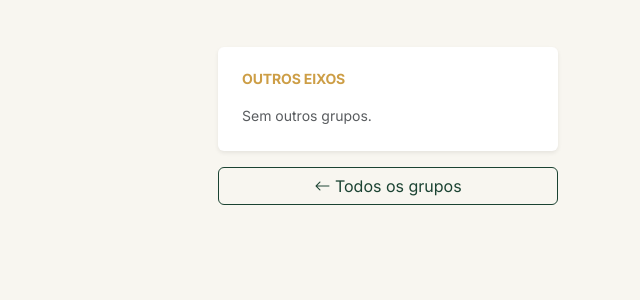
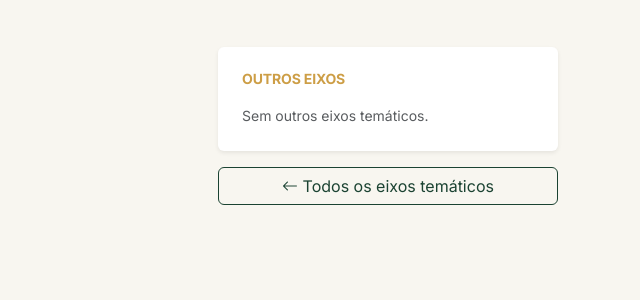
Before and after one commit to fabiomconde/observatorio2, a Django app: template core/templates/core/grupo_detalhe.html in a window 1280 px wide. Shown: the part 316-616 px from the top of the page, without its empty margins (640-1280 px from the left). Run offline with Django 5.2, Linux system fonts and the light colour scheme; the template is opened without the code that fills it, so the values that code supplies are empty.

Commit message:
correção de texto e novos ícones

```diff
--- a/core/management/commands/seed_data.py
+++ b/core/management/commands/seed_data.py
@@ -585,16 +585,16 @@ class Command(BaseCommand):
     ("Territorialidade e Integração", "🗺️",
      "Leitura integrada do território, considerando as relações entre sociedade, ambiente, economia, cultura e espaço.", 2),
 
-    ("Conhecimento e Evidências", "🔬",
+    ("Conhecimento e Evidências", "📖",
      "Produção de conhecimento baseada em evidências, métodos transparentes e informações rastreáveis e confiáveis.", 3),
 
     ("Interdisciplinaridade e Colaboração", "🤝",
      "Integração de diferentes áreas do conhecimento, saberes e experiências para compreender problemas complexos de forma colaborativa.", 4),
 
-    ("Transparência, Ética e Responsabilidade", "🔎",
+    ("Transparência, Ética e Responsabilidade", "👁️",
      "Gestão responsável da informação, com transparência, ética, proteção de dados e compromisso com a qualidade das informações.", 5),
 
-    ("Incidência e Transformação Social", "📢",
+    ("Incidência e Transformação Social", "✊",
      "Produção de conhecimento voltada à participação social, às políticas públicas e à transformação das realidades e desigualdades identificadas.", 6),
 ]
         for titulo, icone, desc, ordem in pilares:
--- a/core/templates/core/grupo_detalhe.html
+++ b/core/templates/core/grupo_detalhe.html
@@ -37,12 +37,12 @@
                         {{ r.titulo }}
                     </a>
                     {% empty %}
-                    <p class="text-muted small mb-0">Sem outros grupos.</p>
+                    <p class="text-muted small mb-0">Sem outros eixos temáticos.</p>
                     {% endfor %}
                 </div>
             </div>
             <a href="{% url 'core:grupos' %}" class="btn btn-outline-primary mt-3 w-100">
-                <i class="bi bi-arrow-left"></i> Todos os grupos
+                <i class="bi bi-arrow-left"></i> Todos os eixos temáticos
             </a>
         </aside>
     </div>
```
